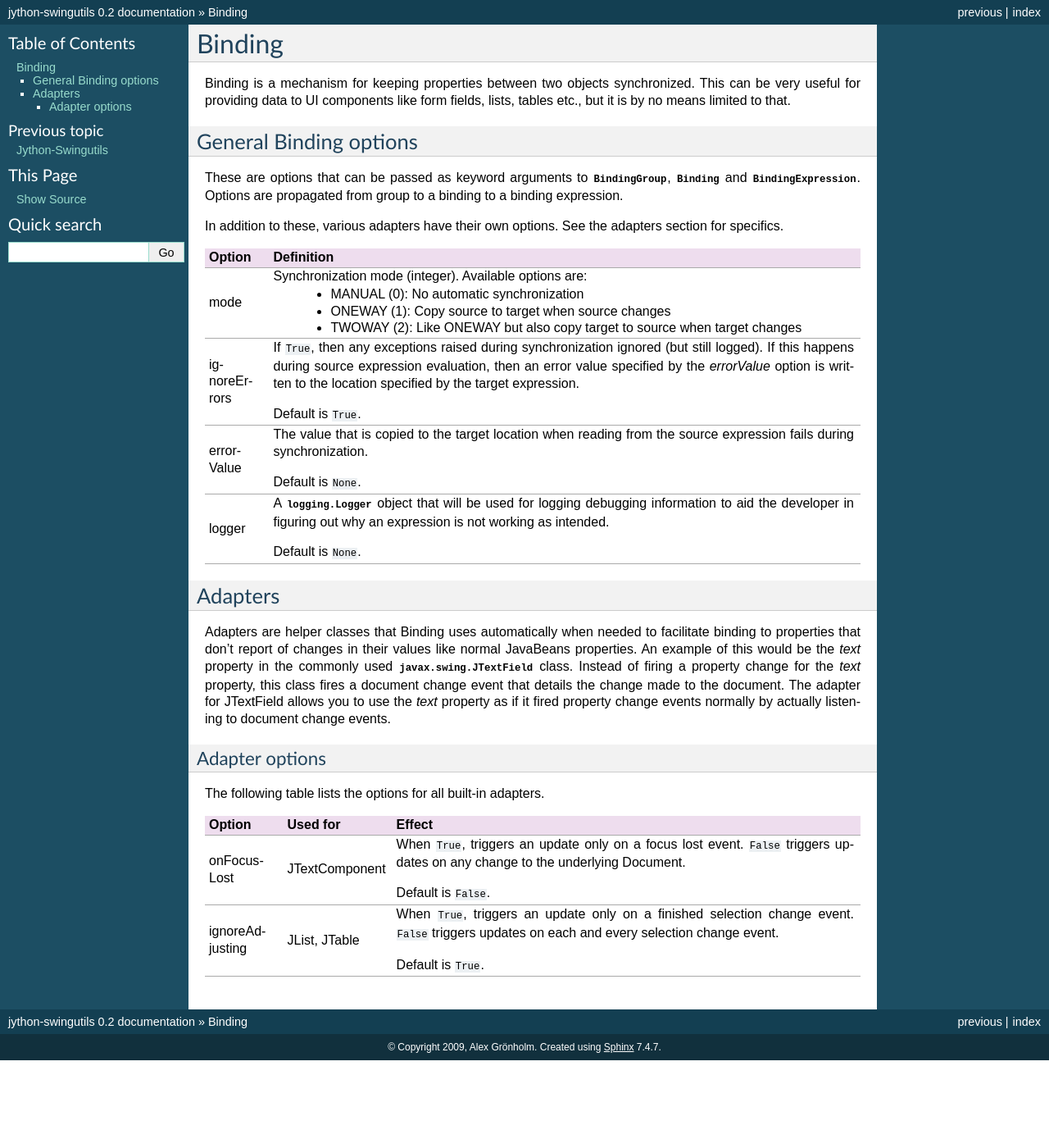
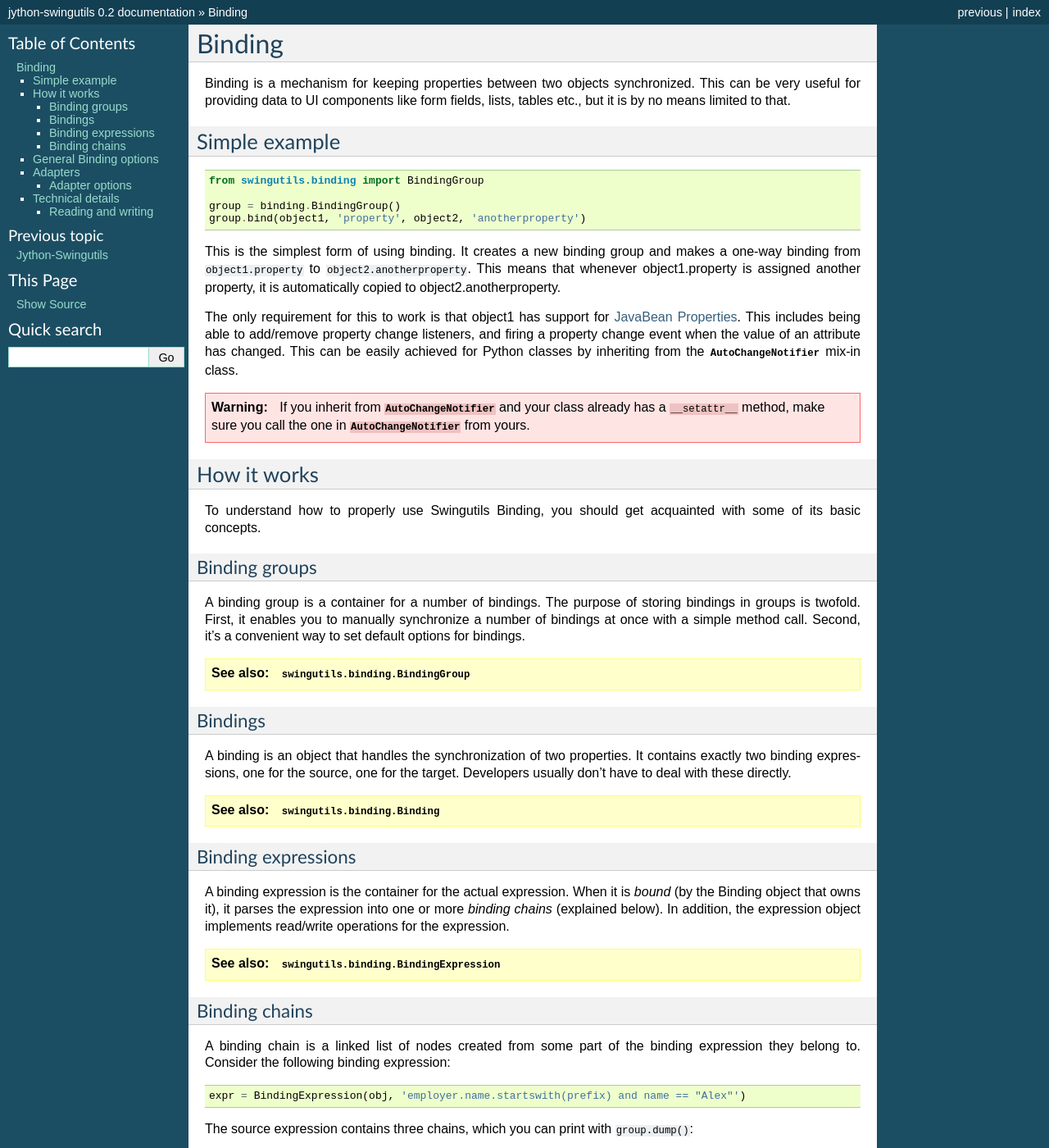
Before and after one commit to jython/swingutils, a Sphinx documentation site: the page built from docs/binding.rst, in a window 1280 px wide and 1400 px high. Shown: the whole window at 82% size. Built offline with Sphinx 7.4.7, drawn with Linux system fonts in a browser that asks for light colours; some of the changed text lies outside the part shown.

Commit message:
Significantly expanded the tutorial

```diff
--- a/docs/binding.rst
+++ b/docs/binding.rst
@@ -5,25 +5,105 @@ Binding is a mechanism for keeping properties between two objects synchronized.
 This can be very useful for providing data to UI components like form fields,
 lists, tables etc., but it is by no means limited to that.
 
+Simple example
+--------------
+
+::
+
+	from swingutils.binding import BindingGroup
+
+	group = binding.BindingGroup()
+	group.bind(object1, 'property', object2, 'anotherproperty')
+
+This is the simplest form of using binding. It creates a new binding group and
+makes a one-way binding from ``object1.property`` to ``object2.anotherproperty``.
+This means that whenever object1.property is assigned another property, it is
+automatically copied to object2.anotherproperty.
+
+The only requirement for this to work is that object1 has support for
+`JavaBean Properties <http://java.sun.com/docs/books/tutorial/javabeans/properties/bound.html>`_.
+This includes being able to add/remove property change listeners, and firing a
+property change event when the value of an attribute has changed. This can be
+easily achieved for Python classes by inheriting from the
+:class:`~swingutils.beans.AutoChangeNotifier` mix-in class.
+
+.. warning:: If you inherit from :class:`~swingutils.beans.AutoChangeNotifier`
+             and your class already has a ``__setattr__`` method, make sure you
+             call the one in :class:`~swingutils.beans.AutoChangeNotifier` from
+             yours.
+
+How it works
+------------
+
+To understand how to properly use Swingutils Binding, you should get acquainted
+with some of its basic concepts.
+
+Binding groups
+""""""""""""""
+
+A binding group is a container for a number of bindings. The purpose of storing
+bindings in groups is twofold. First, it enables you to manually synchronize
+a number of bindings at once with a simple method call. Second, it's a
+convenient way to set default options for bindings.
+
+.. seealso:: :class:`swingutils.binding.BindingGroup`
+
+Bindings
+""""""""
+
+A binding is an object that handles the synchronization of two properties.
+It contains exactly two binding expressions, one for the source, one for the
+target. Developers usually don't have to deal with these directly.
+
+.. seealso:: :class:`swingutils.binding.Binding`
+
+Binding expressions
+"""""""""""""""""""
+
+A binding expression is the container for the actual expression. When it is
+`bound` (by the Binding object that owns it), it parses the expression into one
+or more `binding chains` (explained below). In addition, the expression object
+implements read/write operations for the expression.
+
+.. seealso:: :class:`swingutils.binding.BindingExpression`
+
+Binding chains
+""""""""""""""
+
+A binding chain is a linked list of nodes created from some part of the
+binding expression they belong to. Consider the following binding expression::
+
+	expr = BindingExpression(obj, 'employer.name.startswith(prefix) and name == "Alex"')
+
+The source expression contains three chains, which you can print with ``group.dump()``::
+
 General Binding options
 -----------------------
 
-These are options that can be passed as keyword arguments to
-:class:`~swingutils.binding.BindingGroup`, :class:`~swingutils.binding.Binding`
+These are options that can be passed as keyword arguments to the constructors
+of :class:`~swingutils.binding.BindingGroup`, :class:`~swingutils.binding.Binding`
 and :class:`~swingutils.binding.BindingExpression`.
 Options are propagated from group to a binding to a binding expression.
 
 In addition to these, various adapters have their own options. See the
 adapters section for specifics.
 
-============    ===========================================================
+============    ===============================================================
 Option          Definition
-============    ===========================================================
+============    ===============================================================
 mode            Synchronization mode (integer). Available options are:
-                 * MANUAL (0): No automatic synchronization
-                 * ONEWAY (1): Copy source to target when source changes
-                 * TWOWAY (2): Like ONEWAY but also copy target to source
-                   when target changes
+
+                * MANUAL (0): No automatic synchronization
+                * ONEWAY (1): Copy source to target when source changes
+                * TWOWAY (2): Like ONEWAY but also copy target to source
+                  when target changes
+
+                These constants can be imported from :mod:`swingutils.binding`.
+
+vars            A dictionary of extra variables that are available in binding
+                expressions. Useful for importing functions and other
+                variables. The dict is copied when binding, and you should
+                not attempt to modify the values afterwards.
 
 ignoreErrors    If ``True``, then any exceptions raised during
                 synchronization ignored (but still logged). If this happens
@@ -44,7 +124,7 @@ logger          A :class:`logging.Logger` object that will be used for
                 figuring out why an expression is not working as intended.
 
                 Default is ``None``.
-============    ===========================================================
+============    ===============================================================
 
 Adapters
 --------
@@ -52,7 +132,7 @@ Adapters
 Adapters are helper classes that Binding uses automatically when needed to
 facilitate binding to properties that don't report of changes in their values
 like normal JavaBeans properties. An example of this would be the `text`
-property in the commonly used :class:`javax.swing.JTextField` class. Instead
+property in the commonly used :class:`~javax.swing.JTextField` class. Instead
 of firing a property change for the `text` property, this class fires a
 document change event that details the change made to the document. The
 adapter for JTextField allows you to use the `text` property as if it fired
@@ -81,3 +161,20 @@ ignoreAdjusting  JList, JTable      When ``True``, triggers an update only on
 
                                     Default is ``True``.
 ===============  =================  ===========================================
+
+Technical details
+-----------------
+
+Reading and writing
+"""""""""""""""""""
+
+Reading from binding expressions is implemented so that the source code of the
+expression is compiled to a code object the first time the read operation is
+invoked. The resulting code object is then evaluated with a dictionary-like
+object that gives it access to the variables the expressions's root object and
+any extra variables found in the ``vars`` dict in options.
+
+Writing is implemented much like reading, except that the source code is
+compiled after appending ``=___binding_value`` to the source. The resulting
+code is then executed with the globals set to the root object's variables plus
+the extra variables from ``options['vars']``.
```
